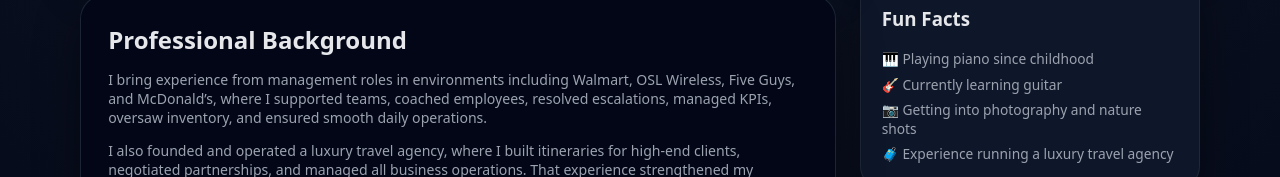
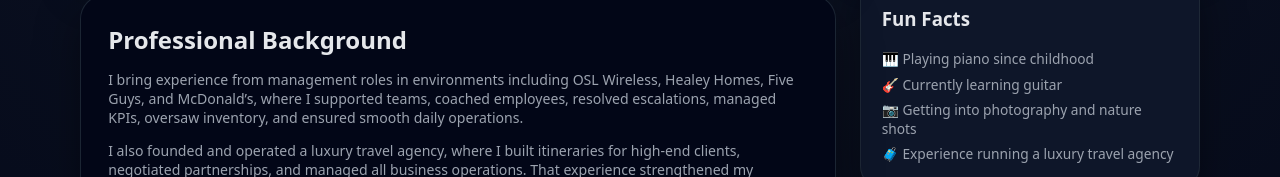
Before and after one commit to joklandavia/pm-portfolio, a plain HTML site: page about.html in a window 1280 px wide. Shown: the part 498-675 px from the top of the page. Drawn offline with Linux system fonts and the light colour scheme.

Commit message:
Update about.html

```diff
--- a/about.html
+++ b/about.html
@@ -57,7 +57,7 @@
           <article class="detail-card">
             <h2>Professional Background</h2>
             <p>
-              I bring experience from management roles in environments including Walmart, OSL Wireless,
+              I bring experience from management roles in environments including OSL Wireless, Healey Homes,
               Five Guys, and McDonald’s, where I supported teams, coached employees, resolved escalations,
               managed KPIs, oversaw inventory, and ensured smooth daily operations.
             </p>
```
